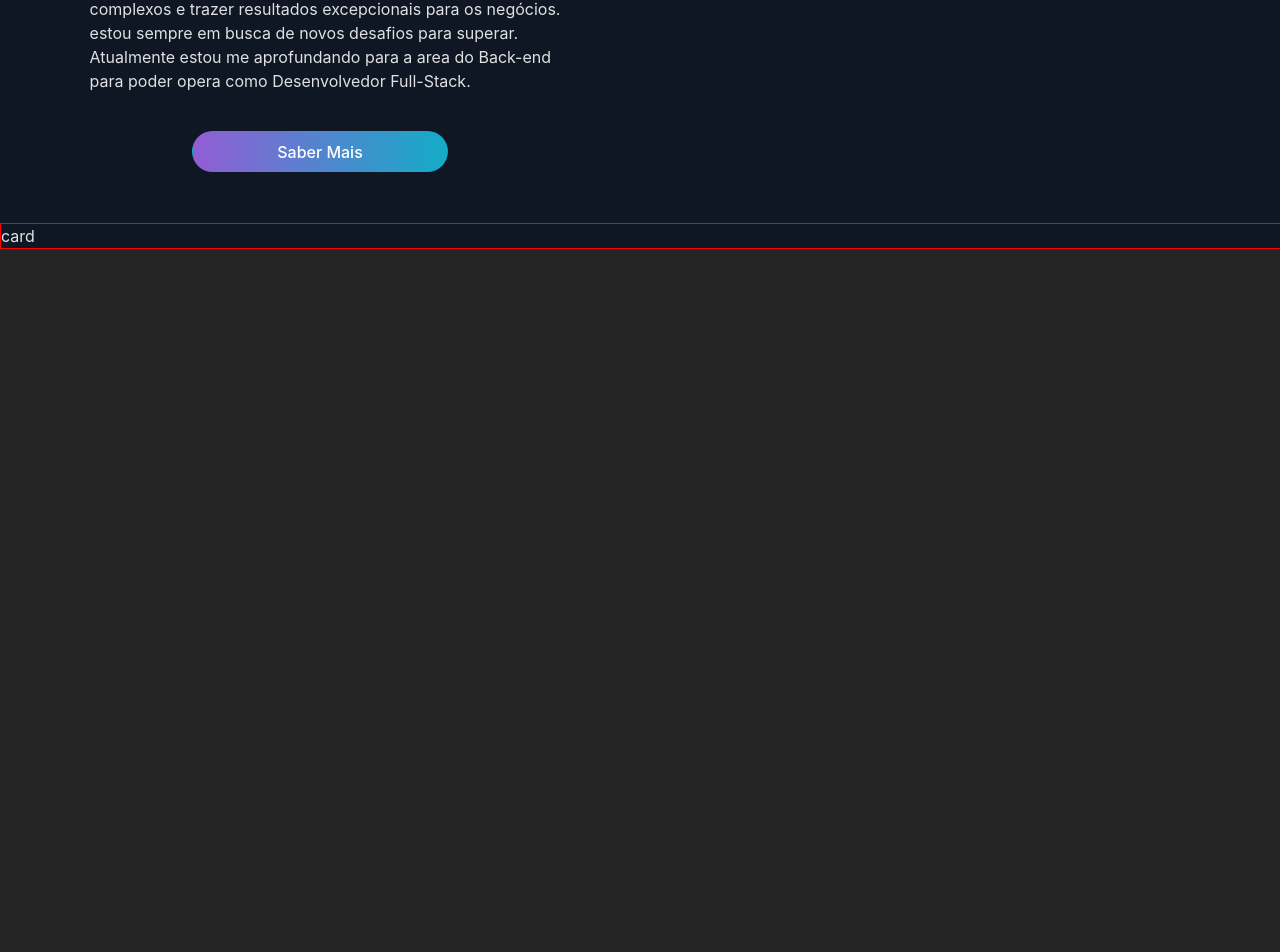
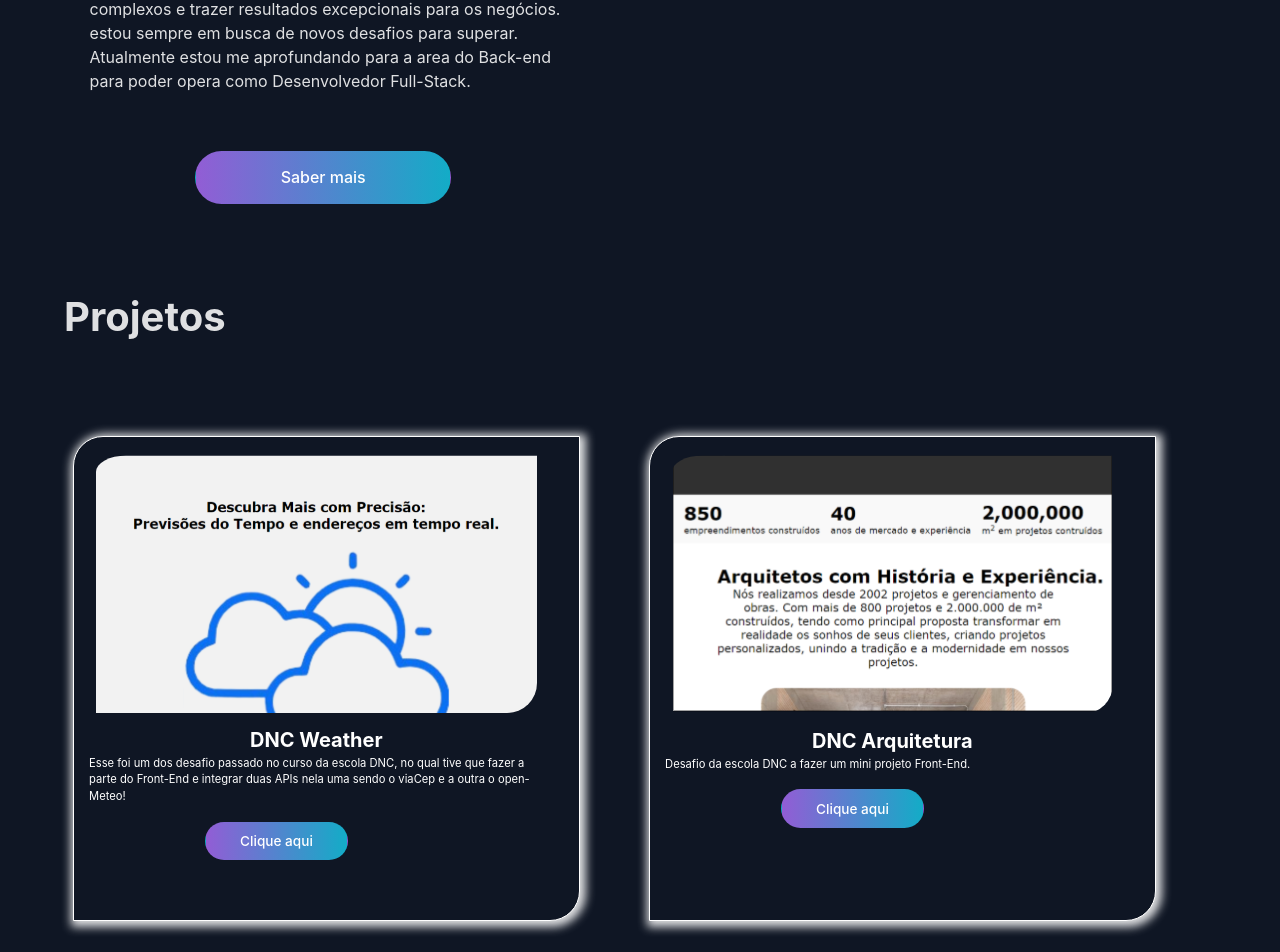
Before and after one commit to AlissonSanto/desafio3-DNC, a React (Vite) app in the folder my-app/: page / in a window 1280 px wide. Shown: the part 313-1265 px from the top of the page. Before the commit the page ends 800 px from the top, so only its background shows below. Built offline with nearby package versions, Linux system fonts and the light colour scheme.

Commit message:
Criando a area de dos Cards/Projetos

```diff
--- a/my-app/src/App.jsx
+++ b/my-app/src/App.jsx
@@ -3,7 +3,7 @@ import { useState } from 'react'
 import Header from './Elementos/Componentes/Header/Header'
 import Presentatio from './Elementos/Componentes/Presentation/Presentation'
 import Card from './Elementos/objects/Cards/Card'
-
+import Projects from './Elementos/Componentes/Projects/Projects'
 
 import './App.css'
 
@@ -12,8 +12,7 @@ function App() {
     <div className="App">
         <Header/>
         <Presentatio/>
-        <Card/>
-
+       <Projects/>
 
     </div>
   )
--- a/my-app/src/Elementos/Componentes/Presentation/Presentation.jsx
+++ b/my-app/src/Elementos/Componentes/Presentation/Presentation.jsx
@@ -1,20 +1,22 @@
-import styles from"./Presentation.module.css";
+import styles from "./Presentation.module.css";
 import Button from "../../objects/Button";
 
-function Presentatio(){
-    return(
+function Presentatio() {
+    return (
         <div className={styles.presentation}>
             <h1>Bem-vindo ao meu Portifólio</h1>
-                <h3>Olá, eu sou Alisson Santos!</h3>
-            <p>Sou um apaixonado por tecnologia e soluções inovadoras.<br/>
-               Como Desenvolvedor, eu tenho o compromisso de resolver problemas<br/>
-               complexos e trazer resultados excepcionais para os negócios.<br/>
-               estou sempre em busca de novos desafios para superar.<br/>
-               Atualmente estou me aprofundando para a area do Back-end<br/>
-               para poder opera como Desenvolvedor Full-Stack.</p>
+            <h3>Olá, eu sou Alisson Santos!</h3>
+            <p>Sou um apaixonado por tecnologia e soluções inovadoras.<br />
+                Como Desenvolvedor, eu tenho o compromisso de resolver problemas<br />
+                complexos e trazer resultados excepcionais para os negócios.<br />
+                estou sempre em busca de novos desafios para superar.<br />
+                Atualmente estou me aprofundando para a area do Back-end<br />
+                para poder opera como Desenvolvedor Full-Stack.</p>
 
 
-               <Button/>
+            <Button
+                text="Saber mais"
+                link="" />
         </div>
     );
 };
--- a/my-app/src/Elementos/Componentes/Presentation/Presentation.module.css
+++ b/my-app/src/Elementos/Componentes/Presentation/Presentation.module.css
@@ -7,14 +7,13 @@ font-size: 2vh;
         text-align: start;
         padding: 5% 0% 3% 5%;
     }
-    h3, p{
+    h3{
         text-align: start;
         padding: 0% 0% 0% 7%;
-
     }
     p{
         text-align: start;
-        padding: 0% 0% 3% 7%;
+        padding: 0% 0% 5% 7%;
     }
 
 }
--- /dev/null
+++ b/my-app/src/Elementos/Componentes/Projects/Projects.jsx
@@ -0,0 +1,44 @@
+import styles from"./Projects.module.css"
+import Card from "../../objects/Cards/Card";
+import dncwea from"../../image/dncWeather.svg"
+import dncarq from"../../image/dncarquite.svg"
+
+
+
+function Projects(){
+    return(
+        <div className={styles.projects}>
+            <h2>Projetos</h2>
+        <div>
+            <Card
+            img={dncwea}
+            link="https://desafio2-dnc.vercel.app/"
+            title="DNC Weather"
+            desc="Esse foi um dos desafio passado no curso da escola DNC,
+                  no qual tive que fazer a parte do Front-End e integrar
+                  duas APIs nela uma sendo o viaCep e a outra o open-Meteo!"/>
+            <Card
+            img={dncarq}
+            link="https://arquitetura-jade.vercel.app/"
+            title="DNC Arquitetura"
+            desc="Desafio da escola DNC a fazer um mini projeto Front-End."/>
+        </div>
+        <div>
+            <Card
+            img="https://placehold.co/1200x700"
+            link="https://desafio2-dnc.vercel.app/"
+            title="Em Breve"
+            desc="loren bla bla bla bla bla bla bla bla bla bla bla bla bla bla"/>
+            <Card
+            img="https://placehold.co/1200x700"
+            link="https://arquitetura-jade.vercel.app/"
+            title="Em Breve"
+            desc="contar ate 1000...1, 2, 3, 4, 5, 6, 7, 8, 9, 10, 11,
+                  12, 13, 14, 15, 16, 17, 18, 19, 20, 21, 22, 23, 24,
+                  25,..............................................................1000!"/>
+        </div>
+        </div>
+    );
+};
+
+export default Projects;
--- /dev/null
+++ b/my-app/src/Elementos/Componentes/Projects/Projects.module.css
@@ -0,0 +1,23 @@
+
+.projects{
+
+        width: 100%;
+        display: block;
+
+
+     h2{
+        padding: 5% 0% 5% 5%;
+        font-size: 5vh;
+        text-align: start;
+     }
+
+     div{
+
+        width: 90%;
+        background-color: #f1f1f1;
+        margin: 1% 3% 5% 3%;
+        text-align: center;
+        font-size: 30px;
+        background-color: #0F1624;
+ }
+}
--- a/my-app/src/Elementos/objects/Button.jsx
+++ b/my-app/src/Elementos/objects/Button.jsx
@@ -1,9 +1,11 @@
 import styles from"./Button.module.css"
 
-function Button(){
+function Button({text, link}){
     return(
         <div className={styles.button}>
-            <button>Saber Mais</button>
+            <a href={link}>
+                <button> {text}</button>
+                </a>
         </div>
     );
 };
--- a/my-app/src/Elementos/objects/Button.module.css
+++ b/my-app/src/Elementos/objects/Button.module.css
@@ -1,14 +1,17 @@
 
 
 .button{
-
+    a{
+        text-decoration: none;
+        padding: 0%;
+    }
 
     button{
         background-image:
         linear-gradient(to right, #925DD5 , #13ACC7);
         border-radius: 83px;
-        width: 20%;
-        margin: 0% 0% 4% 15%;
+        width: 40%;
+        margin: 0% 0% 4% 1%;
         color: white;
         cursor: pointer;
     }
--- a/my-app/src/Elementos/objects/Cards/Card.jsx
+++ b/my-app/src/Elementos/objects/Cards/Card.jsx
@@ -1,9 +1,17 @@
 import styles from"./Card.module.css"
+import Button from"../Button.jsx"
 
-function Card(){
+function Card({img,link, title, desc}){
     return(
         <div className={styles.card}>
-            card
+            <div>
+            <img src={img} alt="Erro" />
+            <h4>{title}</h4>
+            <p>{desc}</p>
+            <Button
+            text="Clique aqui"
+            link={link}/>
+            </div>
         </div>
     );
 };
--- a/my-app/src/Elementos/objects/Cards/Card.module.css
+++ b/my-app/src/Elementos/objects/Cards/Card.module.css
@@ -1,5 +1,40 @@
 
 
 .card{
-    border: red solid 1px;
+    border: white solid 1px;
+    box-shadow: 2px 2px 10px 4px ;
+    border-radius: 30px 0px 30px 0px;
+
+    div{
+        display: block;
+        margin: 0;
+        padding: 0;
+        width: 100%;
+    }
+    img{
+        width: 97%;
+        height: auto;
+        padding: 3% 0% 0% 0%;
+        border-radius: 30px 0px 30px 0px;
+    }
+    h4{
+        font-size: 2.5vh;
+        color: white;
+    }
+    p{
+        font-size: 1.4vh;
+        color: white;
+        text-align: start;
+    }
+    Button{
+        margin: 0% 0% 0% 30%;
+        width: 100%;
+        padding: 5%;
+        height: 100%;
+        font-size: 1.7vh;
+        white-space: nowrap;
+    }
+    a{
+        padding: 3% 0% 3% 10%;
+    }
 }
```
Also changed, not shown: my-app/src/Elementos/image/dncWeather.svg (added), my-app/src/Elementos/image/dncarquite.svg (added).
